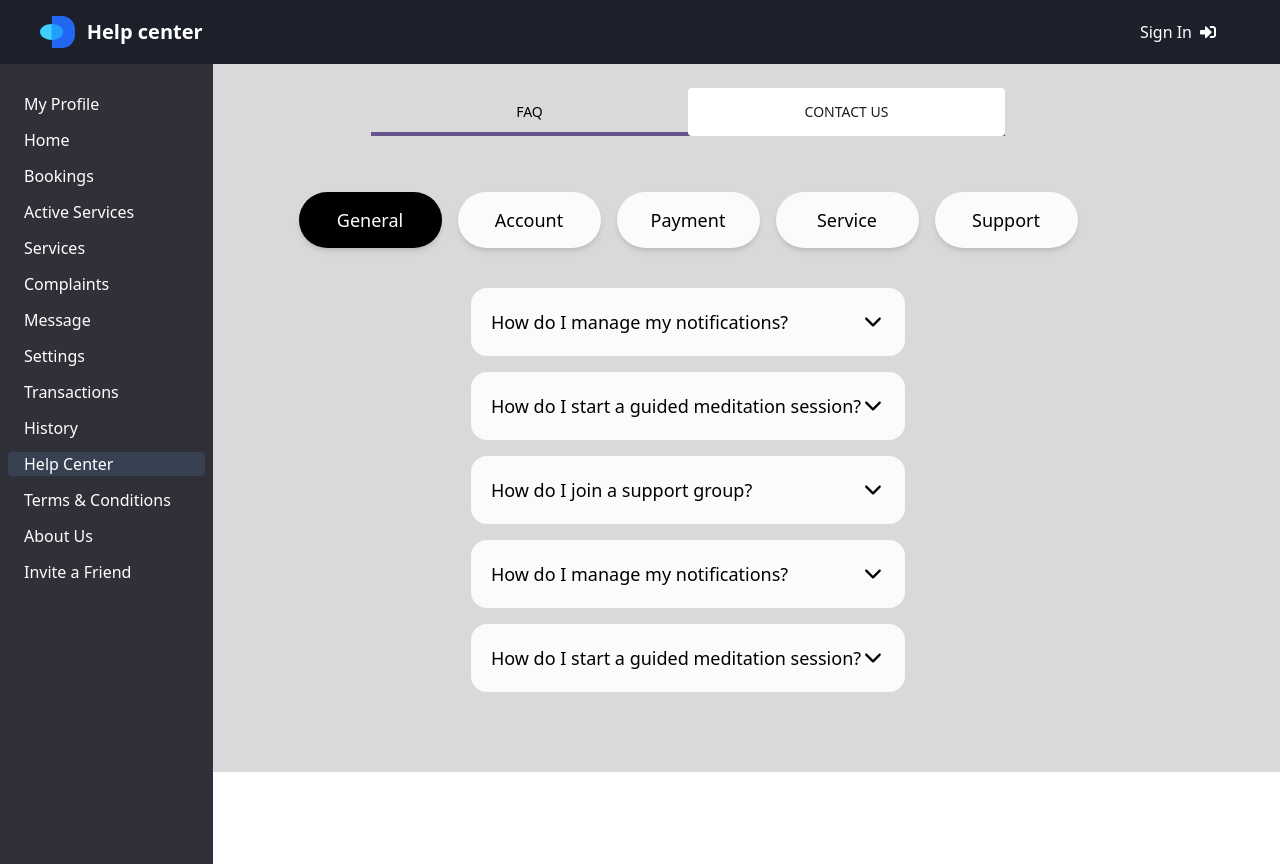
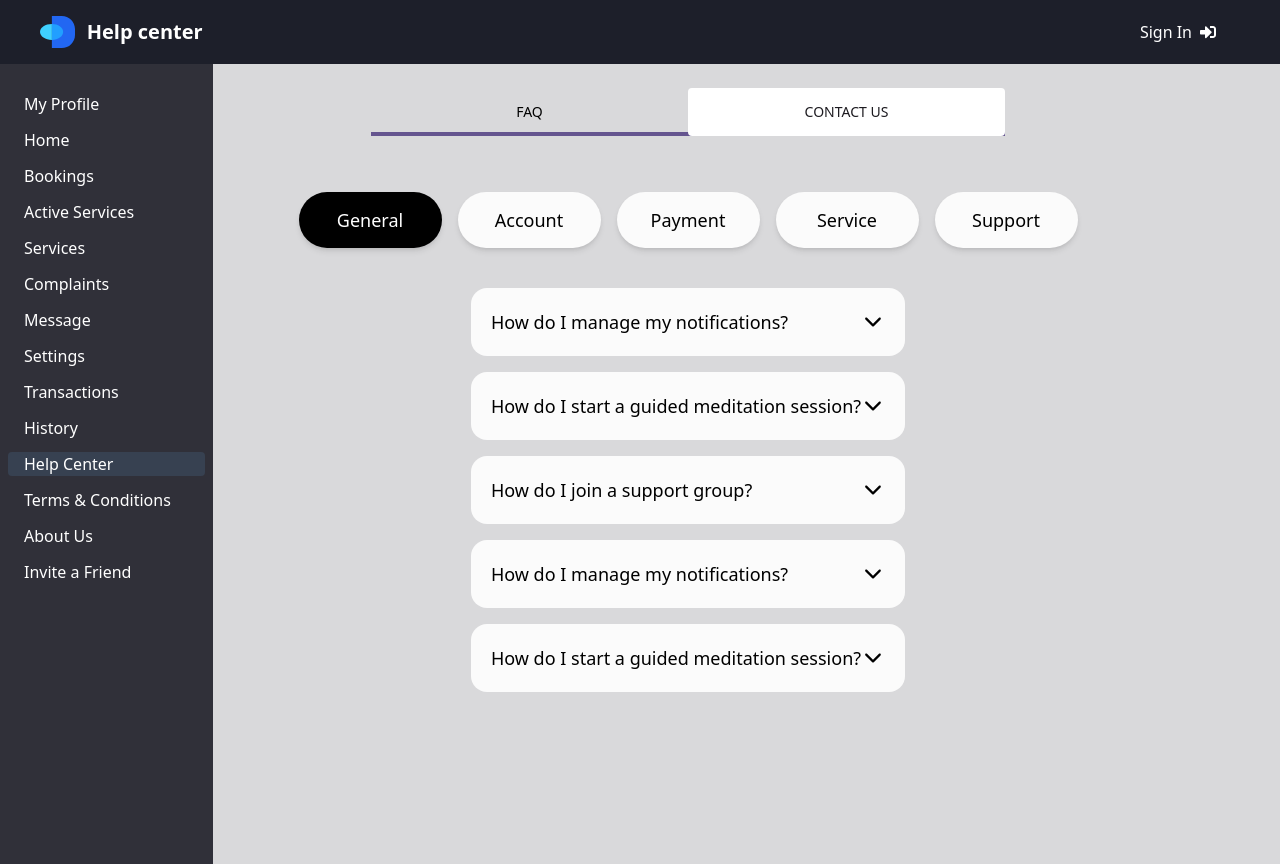
Before and after one commit to JaseelaAlimahamed/ServiceConnectUserUI, a React (Vite) app: page /help-center in a window 1280 px wide. Before the commit the page ends 800 px from the top, so only its background shows below. Built offline with nearby package versions, Linux system fonts and the light colour scheme; no server answers.

Commit message:
Updated U41 and U42

```diff
--- a/src/components/user/helpCenterComponents/HelpCenterComponent.jsx
+++ b/src/components/user/helpCenterComponents/HelpCenterComponent.jsx
@@ -6,7 +6,7 @@ import ContactUsComponent from "./contactUsComponents/ContactUsComponent";
 const HelpCenterComponent = () => {
   const [activeComponent, setActiveComponent] = useState("faq");
   return (
-    <div className="flex flex-col items-center p-6 bg-light-gray">
+    <div className="flex flex-col items-center p-6 bg-light-gray min-h-screen">
       <div className="flex items-center justify-center mb-6">
         <div className="w-[197px] md:w-[237px] lg:w-[277px] xl:w-[317px] h-[48px] border-b-4 border-[#65558F]">
           <button
```
